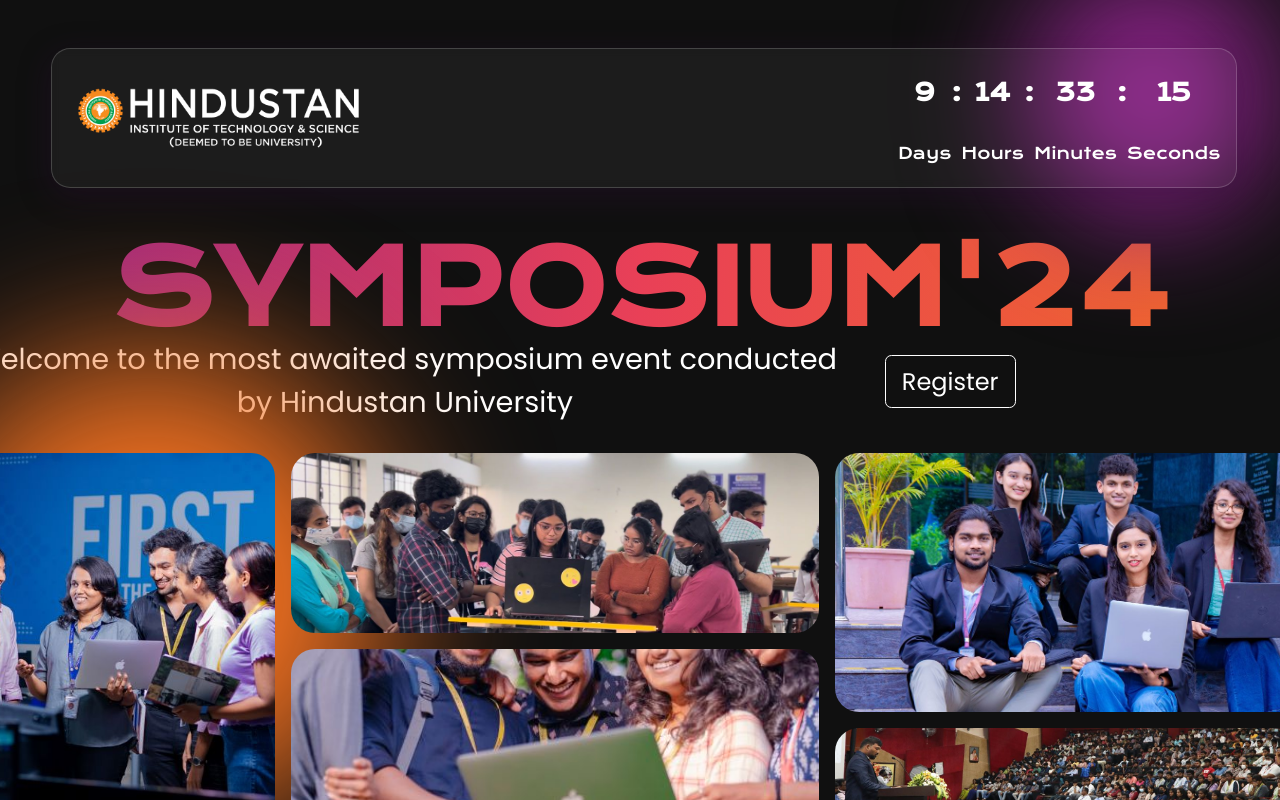
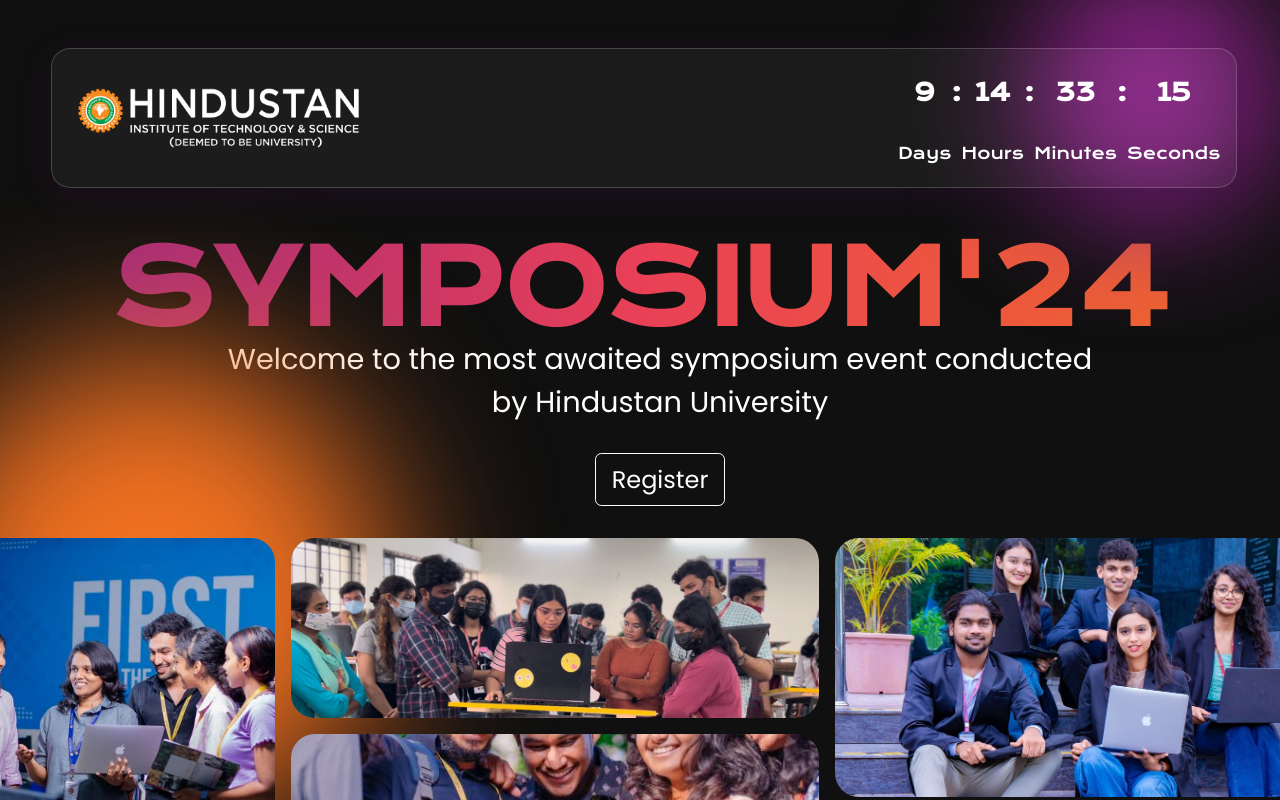
Before and after one commit to BenyD/eluminate24, a React (Vite) app: page / in a window 1280 px wide. Shown: the top 800 px of the page. Built offline with nearby package versions, Linux system fonts and the light colour scheme.

Commit message:
Fixed midhero div

```diff
--- a/src/index.css
+++ b/src/index.css
@@ -89,8 +89,10 @@
   display: flex;
   align-items: center;
   text-align: center;
+  flex-direction: column;
   color: var(--font);
-  gap: 2rem;
+  /* gap: 2rem; */
+  margin-bottom: 2rem;
   margin-top: -7rem;
   font-family: "Poppins", sans-serif;
   margin-left: 2.5rem;
```
Also changed, not shown: src/assets/logoe.png (added).
